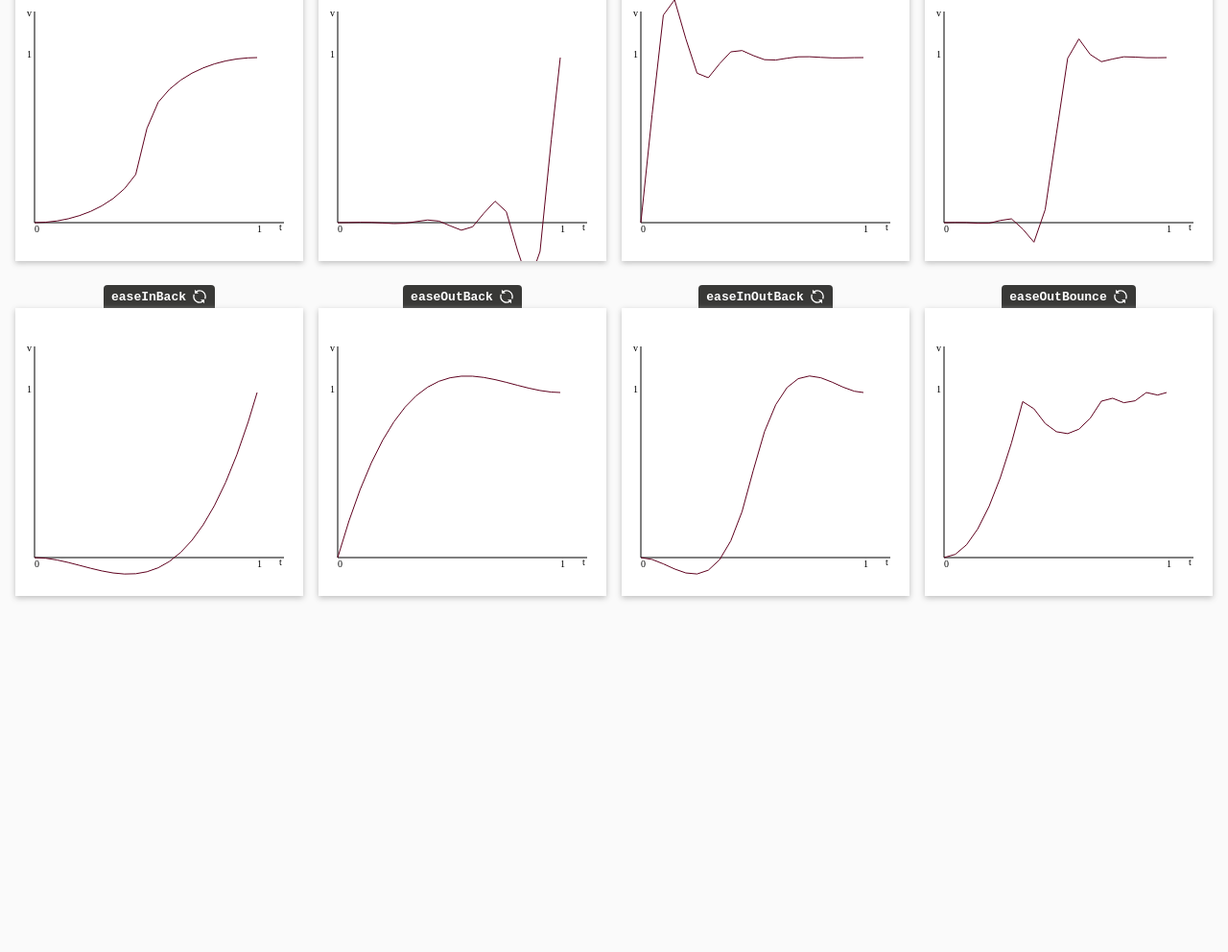
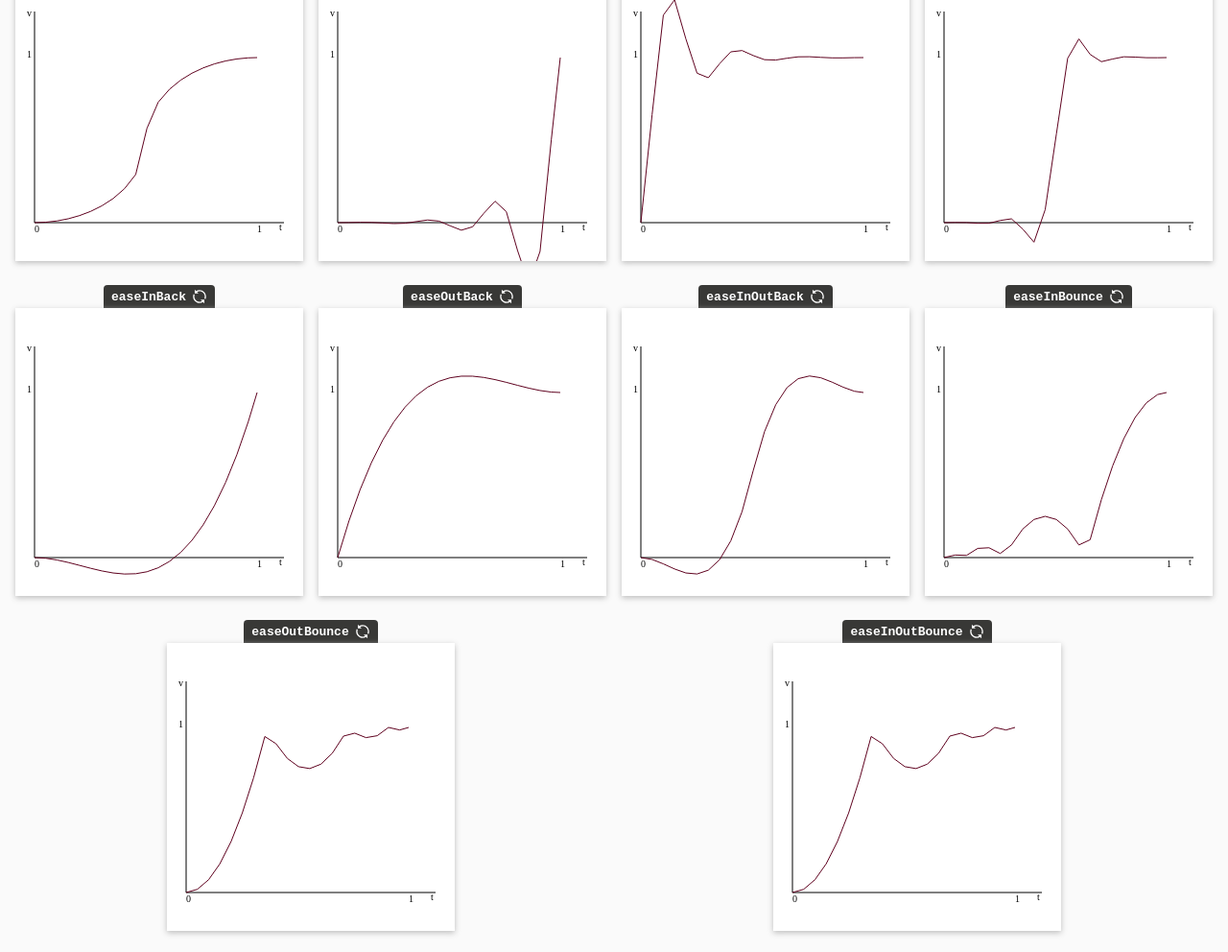
Before and after one commit to yunuseon/rxjs-easing-animate, a website built with webpack: page src/index.html in a window 1280 px wide. Shown: the part 1805-2797 px from the top of the page at 96% size. Before the commit the page ends 2459 px from the top, so only its background shows below. Built offline with nearby package versions, Linux system fonts and the light colour scheme.

Commit message:
Add render coordinates render option

```diff
--- a/src/configs/easing-functions.ts
+++ b/src/configs/easing-functions.ts
@@ -1,4 +1,25 @@
 import { EasingFunction } from '../types/easing-function';
+
+const easeOutBounce: EasingFunction = function (t, b, c, d) {
+  if ((t /= d) < (1 / 2.75)) {
+    return c * (7.5625 * t * t) + b;
+  } else if (t < (2 / 2.75)) {
+    return c * (7.5625 * (t -= (1.5 / 2.75)) * t + .75) + b;
+  } else if (t < (2.5 / 2.75)) {
+    return c * (7.5625 * (t -= (2.25 / 2.75)) * t + .9375) + b;
+  } else {
+    return c * (7.5625 * (t -= (2.625 / 2.75)) * t + .984375) + b;
+  }
+};
+
+const easeInBounce: EasingFunction = function (t, b, c, d) {
+  return c - easeOutBounce(d - t, 0, c, d) + b;
+};
+
+const easeInOutBounce: EasingFunction = function (t, b, c, d) {
+  if (t < d / 2) return easeInBounce(t * 2, 0, c, d) * .5 + b;
+  return easeOutBounce(t * 2 - d, 0, c, d) * .5 + c * .5 + b;
+};
 
 export const easingFunctions: Record<string, EasingFunction> = {
   easeInQuad: function (t, b, c, d) {
@@ -107,15 +128,7 @@ export const easingFunctions: Record<string, EasingFunction> = {
     if ((t /= d / 2) < 1) return c / 2 * (t * t * (((s *= (1.525)) + 1) * t - s)) + b;
     return c / 2 * ((t -= 2) * t * (((s *= (1.525)) + 1) * t + s) + 2) + b;
   },
-  easeOutBounce: function (t, b, c, d) {
-    if ((t /= d) < (1 / 2.75)) {
-      return c * (7.5625 * t * t) + b;
-    } else if (t < (2 / 2.75)) {
-      return c * (7.5625 * (t -= (1.5 / 2.75)) * t + .75) + b;
-    } else if (t < (2.5 / 2.75)) {
-      return c * (7.5625 * (t -= (2.25 / 2.75)) * t + .9375) + b;
-    } else {
-      return c * (7.5625 * (t -= (2.625 / 2.75)) * t + .984375) + b;
-    }
-  }
+  easeInBounce: easeInBounce,
+  easeOutBounce: easeOutBounce,
+  easeInOutBounce: easeOutBounce
 };
--- a/src/index.html
+++ b/src/index.html
@@ -8,6 +8,10 @@
 
 <body>
     <div class="control-panel">
+        <label class="switch">
+            <input id="render-coords"
+                   type="checkbox"> render coordinates
+        </label>
         <label class="switch">
             <input id="render-points"
                    type="checkbox"> render points
--- a/src/main.ts
+++ b/src/main.ts
@@ -36,6 +36,7 @@ import { easingFunctions } from './configs/easing-functions';
 
 interface RenderOptions {
   renderPoints: boolean;
+  renderCoords: boolean;
 }
 
 interface Point {
@@ -223,7 +224,7 @@ const getCorrespondingPointOnGraph = (
   pointInsideGraph: Point | null
 ) => {
   if (!pointInsideGraph) return null;
-  const distances = points.map(point => Math.sqrt(Math.pow(Math.abs(point.x - pointInsideGraph.x), 2) + Math.pow(Math.abs(point.y - pointInsideGraph.y), 2)));
+  const distances = points.map(point => Math.sqrt(Math.pow(point.x - pointInsideGraph.x, 2) + Math.pow(point.y - pointInsideGraph.y, 2)));
   const minDistance = Math.min(...distances);
   const resultIndex = distances.findIndex(distance => distance === minDistance);
   if (resultIndex === -1) return null;
@@ -263,39 +264,8 @@ const drawHighlightPosition = (graphConfig: GraphConfig, hightlightPosition: Poi
   );
 };
 
-const saveToBuffer = (graphConfig: GraphConfig) => {
-  graphConfig.offscreenRenderContext.drawImage(graphConfig.graphCanvas, 0, 0);
-};
-
-const drawBuffer = (graphConfig: GraphConfig) => {
-  graphConfig.renderContext.drawImage(graphConfig.offscreenCanvas, 0, 0);
-};
-
-const draw = (
-  graphConfig: GraphConfig,
-  normalizedEdges: Edge[],
-  pointInsideGraph: Point | null,
-  renderOptions: RenderOptions
-): void => {
-  const context = graphConfig.renderContext;
-
-
-  normalizedEdges.forEach(({ from, to }) => edgeOnGraph(graphConfig, from, to));
-
-  if (pointInsideGraph) {
-    if (pointInsideGraph.y < 0) {
-      edgeOnGraph(graphConfig, { x: 0, y: -pointInsideGraph.y }, { x: pointInsideGraph.x, y: -pointInsideGraph.y }, true, '#bdbdbd');
-      edgeOnGraph(graphConfig, { x: pointInsideGraph.x, y: -pointInsideGraph.y }, pointInsideGraph, true, '#bdbdbd');
-    } else {
-      edgeOnGraph(graphConfig, { x: 0, y: pointInsideGraph.y }, pointInsideGraph, true, '#bdbdbd');
-      edgeOnGraph(graphConfig, { x: pointInsideGraph.x, y: 0 }, pointInsideGraph, true, '#bdbdbd');
-    }
-  }
-
-  if (renderOptions.renderPoints) {
-    normalizedEdges.map(edge => edge.to).forEach(point => pointOnGraph(graphConfig, point));
-  }
-};
+const saveToBuffer = (graphConfig: GraphConfig) => graphConfig.offscreenRenderContext.drawImage(graphConfig.graphCanvas, 0, 0);
+const drawBuffer = (graphConfig: GraphConfig) => graphConfig.renderContext.drawImage(graphConfig.offscreenCanvas, 0, 0);
 
 const getPointInside = (event: MouseEvent, graphConfig: GraphConfig): Point => {
   const xAxis = graphConfig.x;
@@ -399,18 +369,22 @@ const graph$ = (
       tap(highlightPosition => {
         drawBuffer(graphConfig);
         drawHighlight(graphConfig, highlightPosition);
-        drawHighlightPosition(graphConfig, highlightPosition, animationOptions);
+
+        if (renderOptions.renderCoords) {
+          drawHighlightPosition(graphConfig, highlightPosition, animationOptions);
+        }
       })
     );
   });
 
 const init = () => {
-  const renderPoints = document.getElementById('render-points') as HTMLInputElement;
+  const renderPointsElement = document.getElementById('render-points') as HTMLInputElement;
+  const renderCoordsElement = document.getElementById('render-coords') as HTMLInputElement;
   const graphsContainer = document.getElementById('graphs') as HTMLDivElement;
   const durationIndicator = document.getElementById('duration-indicator') as HTMLSpanElement;
   const durationRange = document.getElementById("duration-range") as HTMLInputElement;
 
-  if (!graphsContainer || !durationIndicator || !durationRange || !renderPoints) return;
+  if (!graphsContainer || !durationIndicator || !durationRange || !renderPointsElement || !renderCoordsElement) return;
 
   const duration$ = fromEvent(durationRange, "change").pipe(
     map(event => event.target as HTMLInputElement),
@@ -421,10 +395,18 @@ const init = () => {
     shareReplay(1)
   );
 
-  const renderPoints$ = fromEvent(renderPoints, 'change').pipe(
+  const renderPoints$ = fromEvent(renderPointsElement, 'change').pipe(
     map(event => event.target as HTMLInputElement),
     map(target => target.checked),
-    startWith(renderPoints.checked),
+    startWith(renderPointsElement.checked),
+    distinctUntilChanged(),
+    shareReplay(1)
+  );
+
+  const renderCoords$ = fromEvent(renderCoordsElement, 'change').pipe(
+    map(event => event.target as HTMLInputElement),
+    map(target => target.checked),
+    startWith(renderCoordsElement.checked),
     distinctUntilChanged(),
     shareReplay(1)
   );
@@ -451,11 +433,15 @@ const init = () => {
 
     const graphConfig = getGraphConfig(canvas, 300, 300, 20, 40);
 
-    const renderOptions$ = renderPoints$.pipe(
-      map(renderPoints => ({
-        renderPoints: renderPoints
+    const renderOptions$ = combineLatest([
+      renderPoints$,
+      renderCoords$
+    ]).pipe(
+      map(([renderPoints, renderCoords]) => ({
+        renderPoints: renderPoints,
+        renderCoords: renderCoords
       }))
-    )
+    );
 
     const animationOptions$ = duration$.pipe(
       map((duration): AnimationOptions => ({
```
